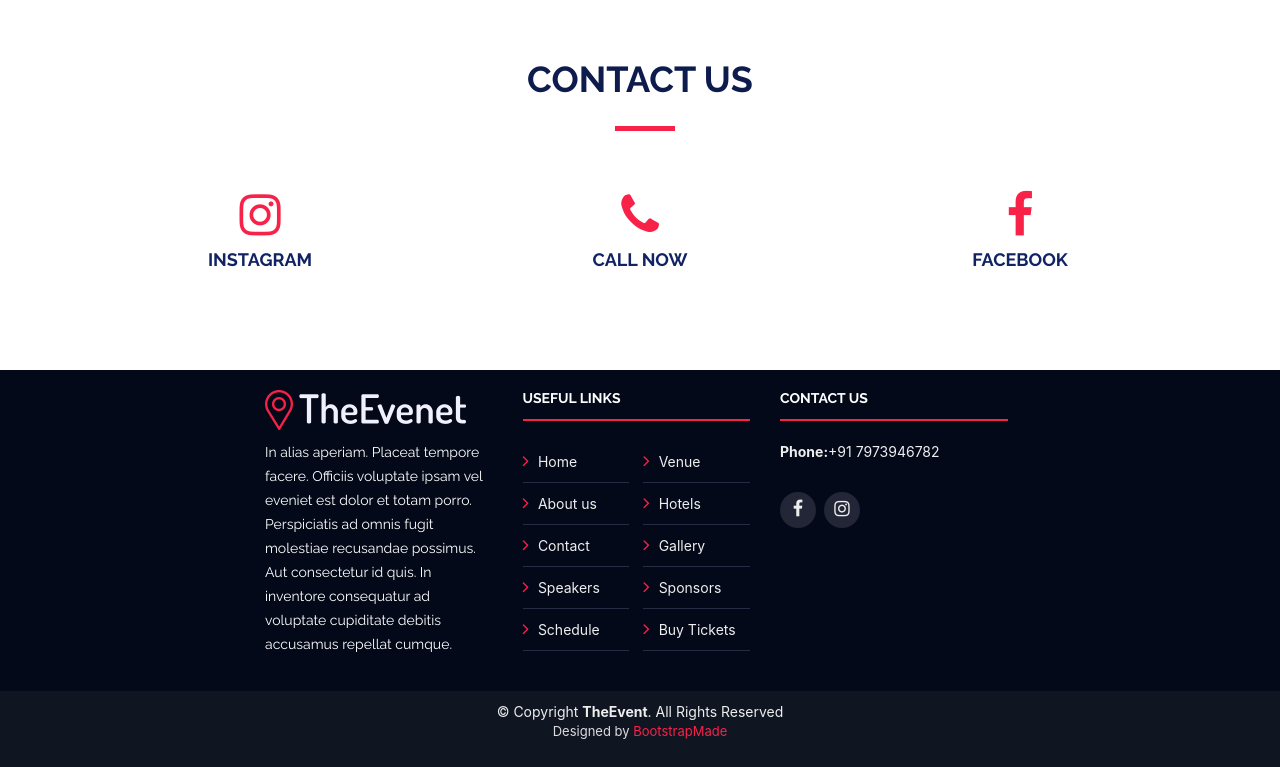
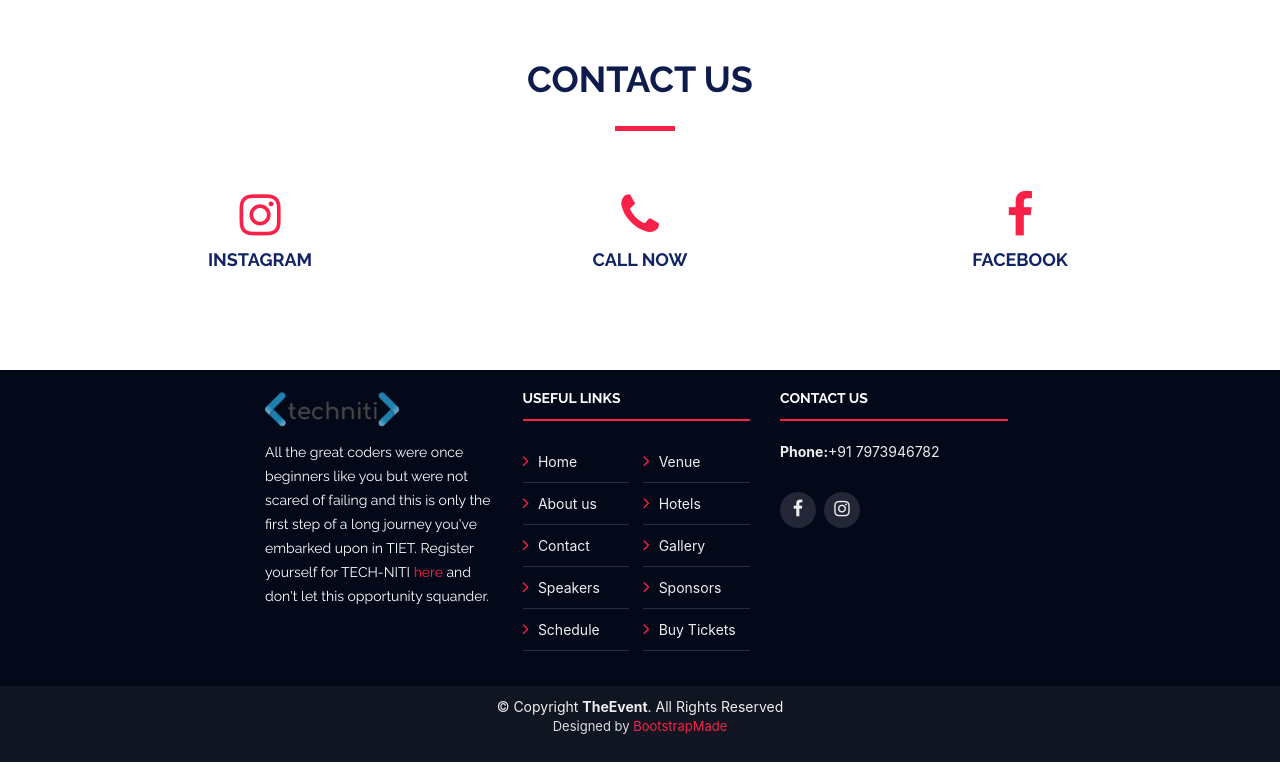
Before and after one commit to owasp-tsc/Tech-niti, a plain HTML site: page index.html in a window 1280 px wide. Shown: the part 4736-5503 px from the top of the page. Drawn offline with Linux system fonts and the light colour scheme.

Commit message:
content updated

```diff
--- a/css/style.css
+++ b/css/style.css
@@ -1409,6 +1409,7 @@ body.mobile-nav-active #mobile-nav-toggle {
   font-size: 14px;
 }
 
+
 #footer .footer-top {
   background: #040919;
   padding: 20px 0 5px 250px;
@@ -1429,8 +1430,9 @@ body.mobile-nav-active #mobile-nav-toggle {
 }
 
 #footer .footer-top .footer-info img {
-  height: 40px;
+  height:40px;
   margin-bottom: 10px;
+
 }
 
 #footer .footer-top .footer-info p {
--- a/index.html
+++ b/index.html
@@ -1034,8 +1034,11 @@
         <div class="row">
 
           <div class="col-lg-3 col-md-6 footer-info">
-            <img src="img/logo.png" alt="TheEvenet">
-            <p>In alias aperiam. Placeat tempore facere. Officiis voluptate ipsam vel eveniet est dolor et totam porro. Perspiciatis ad omnis fugit molestiae recusandae possimus. Aut consectetur id quis. In inventore consequatur ad voluptate cupiditate debitis accusamus repellat cumque.</p>
+            <img class ="footer-logo" src="img/logo-01-f.png" alt="TECHNITI">
+            <p>
+            	All the great coders were once beginners like you but were not scared of failing and this is only the first step of a long journey you've embarked upon in TIET.
+Register yourself for TECH-NITI <a href="">here</a> and don't let this opportunity squander.
+            </p>
           </div>
 
           <div class="col-lg-3 col-md-6 footer-links">
```
Also changed, not shown: img/logo-01-f.png (added).
